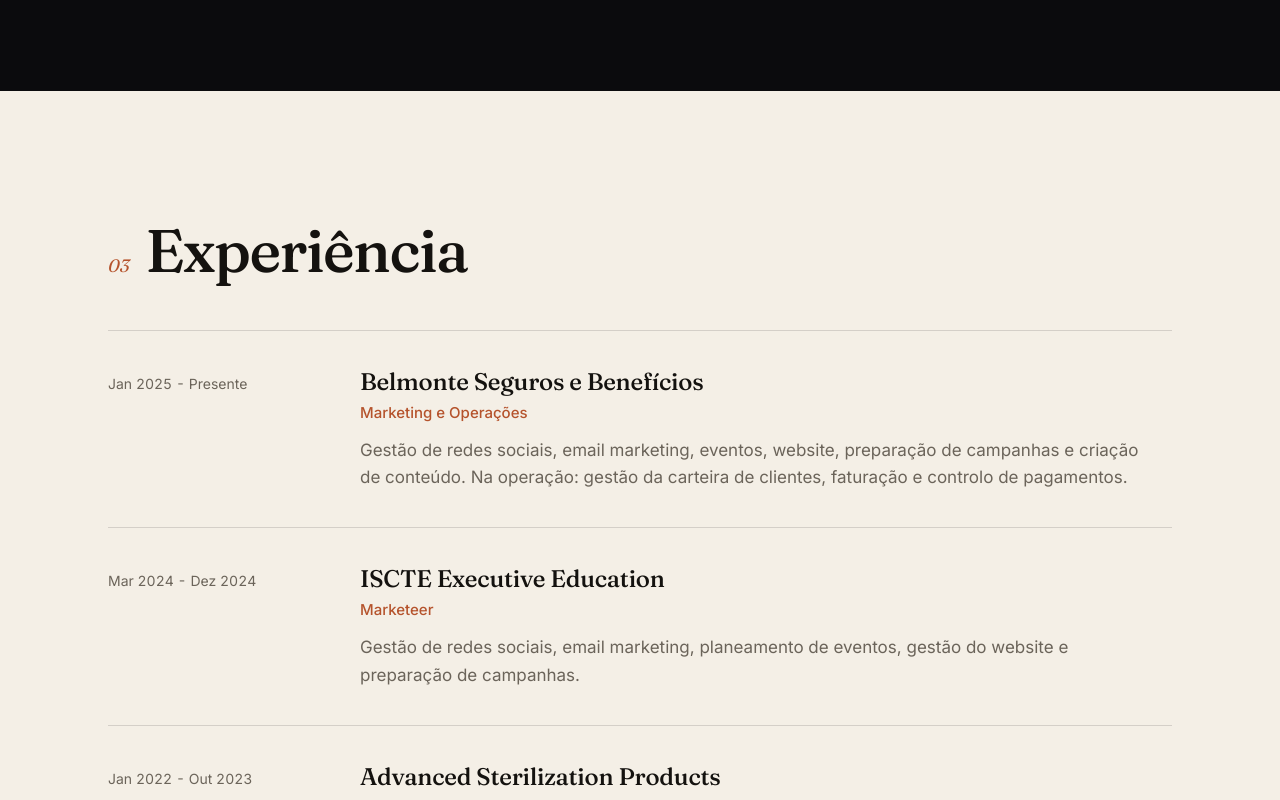
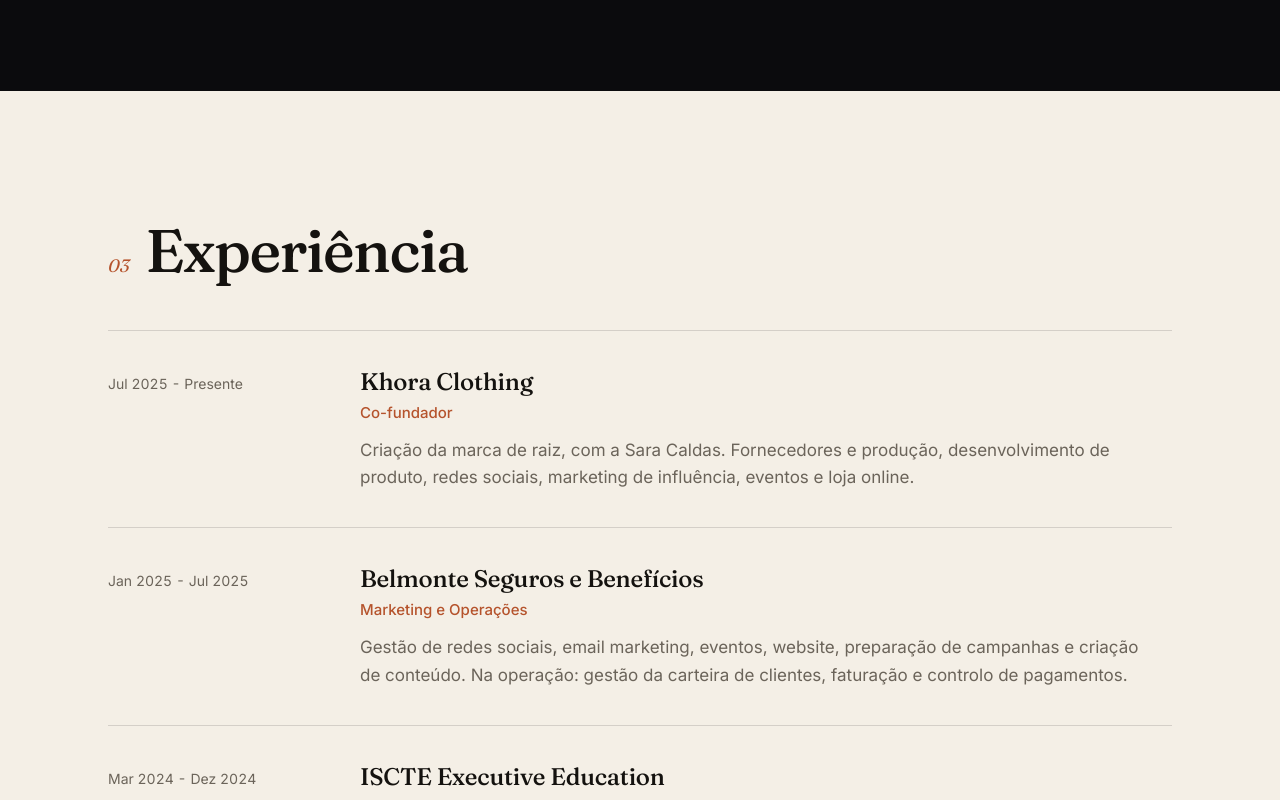
Before and after one commit to Thiago0138/Curr-culo-Tiago, a plain HTML site: page index.html in a window 1280 px wide. Shown: the part 3462-4262 px from the top of the page. Drawn offline with Linux system fonts and the light colour scheme.

Commit message:
Mark Belmonte as ended Jul 2025 and add Khora to experience
Co-Authored-By: Claude Opus 5.5 <noreply@anthropic.com>
Claude-Session: https://claude.ai/code/session_01YAkvVP2URZxgZBVujGZtZ4

```diff
--- a/index.html
+++ b/index.html
@@ -12,7 +12,7 @@
   <link rel="preconnect" href="https://fonts.googleapis.com" />
   <link rel="preconnect" href="https://fonts.gstatic.com" crossorigin />
   <link href="https://fonts.googleapis.com/css2?family=Fraunces:ital,opsz,wght@0,9..144,300..700;1,9..144,300..600&family=Inter:wght@400;500;600&display=swap" rel="stylesheet" />
-  <link rel="stylesheet" href="/styles.css?v=11" />
+  <link rel="stylesheet" href="/styles.css?v=12" />
 </head>
 <body>
   <header class="nav" id="top">
@@ -84,7 +84,7 @@
 
         <div class="khora-intro">
           <div class="reveal">
-            <p class="role" data-i18n="khora.role">Co-fundador</p>
+            <p class="role" data-i18n="khora.role">Co-fundador · Desde julho 2025</p>
             <img class="khora-logo" src="/assets/khora/logo.png" alt="Khora" width="900" height="125" />
             <p class="khora-tag" data-i18n="khora.tag">Marca portuguesa de streetwear inspirada na música eletrónica.</p>
           </div>
@@ -127,7 +127,15 @@
       </div>
       <ol class="timeline">
         <li class="reveal">
-          <div class="when" data-i18n="exp.1.when">Jan 2025 - Presente</div>
+          <div class="when" data-i18n="exp.0.when">Jul 2025 - Presente</div>
+          <div class="what">
+            <h3>Khora Clothing</h3>
+            <p class="pos" data-i18n="exp.0.role">Co-fundador</p>
+            <p data-i18n="exp.0.desc">Criação da marca de raiz, com a Sara Caldas. Fornecedores e produção, desenvolvimento de produto, redes sociais, marketing de influência, eventos e loja online.</p>
+          </div>
+        </li>
+        <li class="reveal">
+          <div class="when" data-i18n="exp.1.when">Jan 2025 - Jul 2025</div>
           <div class="what">
             <h3>Belmonte Seguros e Benefícios</h3>
             <p class="pos" data-i18n="exp.1.role">Marketing e Operações</p>
@@ -252,6 +260,6 @@
     <a href="#top" data-i18n="foot.top">Voltar ao topo ↑</a>
   </footer>
 
-  <script src="/script.js?v=11" defer></script>
+  <script src="/script.js?v=12" defer></script>
 </body>
 </html>
--- a/script.js
+++ b/script.js
@@ -21,7 +21,7 @@
     "s.5": "Adaptability",
     "s.6": "Team spirit",
     "khora.kicker": "Latest project",
-    "khora.role": "Co-founder",
+    "khora.role": "Co-founder · Since July 2025",
     "khora.tag": "A Portuguese streetwear brand inspired by electronic music.",
     "khora.p1": "I co-founded Khora together with Sara Caldas, to build the largest community around electronic music and dance: a space with no judgment, where anyone, regardless of appearance, origin or identity, can express themselves through music, movement and aesthetics.",
     "khora.p2": "In a market where electronic music culture is still under-explored in Portugal, Khora emerges as an inclusive alternative: functional, premium and versatile pieces, built to withstand the intensity of an event with the quality to be worn every day.",
@@ -37,7 +37,10 @@
     "khora.d4": "Online store, launches, orders, stock and the day-to-day running of the business.",
     "khora.site": "Visit the store ↗",
     "exp.title": "Experience",
-    "exp.1.when": "Jan 2025 - Present",
+    "exp.0.when": "Jul 2025 - Present",
+    "exp.0.role": "Co-founder",
+    "exp.0.desc": "Built the brand from scratch with Sara Caldas. Suppliers and production, product development, social media, influencer marketing, events and the online store.",
+    "exp.1.when": "Jan 2025 - Jul 2025",
     "exp.1.role": "Marketing and Operations",
     "exp.1.desc": "Social media management, email marketing, event planning, website management, campaign preparation and content creation. On operations: client portfolio management, invoicing and payment control.",
     "exp.2.when": "Mar 2024 - Dec 2024",
```
